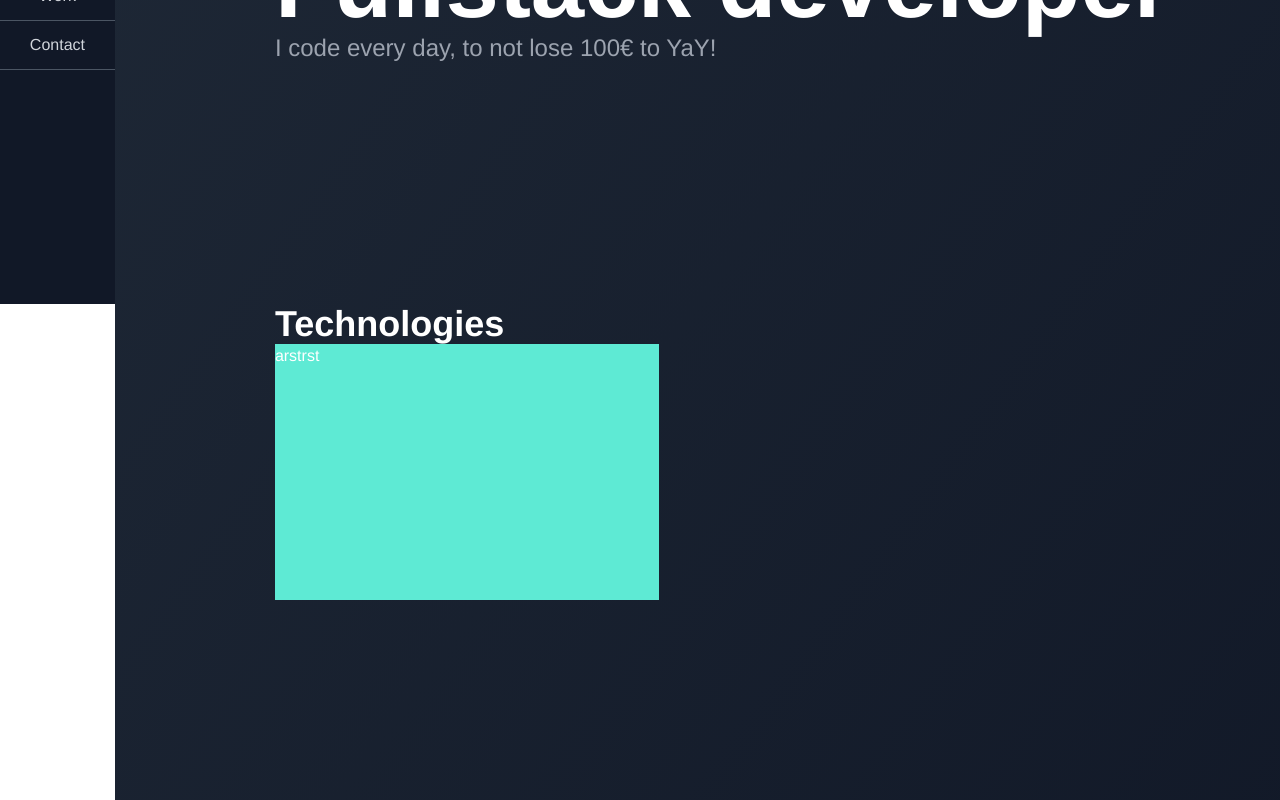
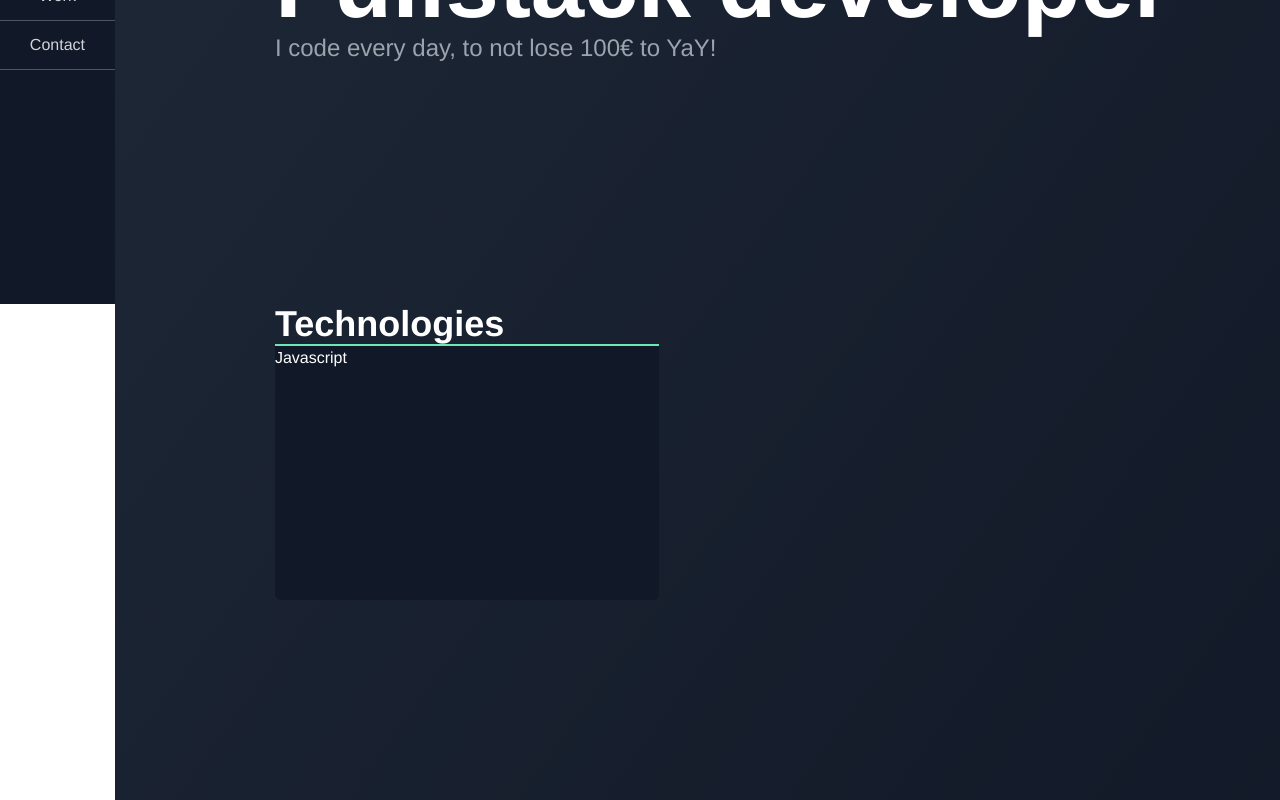
Before and after one commit to Ch4nge/portfolio-tsx-tailwind, a React (Create React App) app: page / in a window 1280 px wide. Shown: the part 496-1296 px from the top of the page. Built offline with nearby package versions, Linux system fonts and the light colour scheme.

Commit message:
Add SkillCard initial styles

```diff
--- a/src/components/SkillCard.tsx
+++ b/src/components/SkillCard.tsx
@@ -2,8 +2,8 @@ import React from 'react';
 
 const SkillCard = () => {
       return (
-        <div className="bg-teal-300 w-96 h-64 inline-block flex">
-	  arstrst
+        <div className="bg-gray-900 border-solid border-t-2 rounded-b-md border-green-300 w-96 h-64 inline-block flex">
+	  Javascript
         </div>
       )
 }
```
